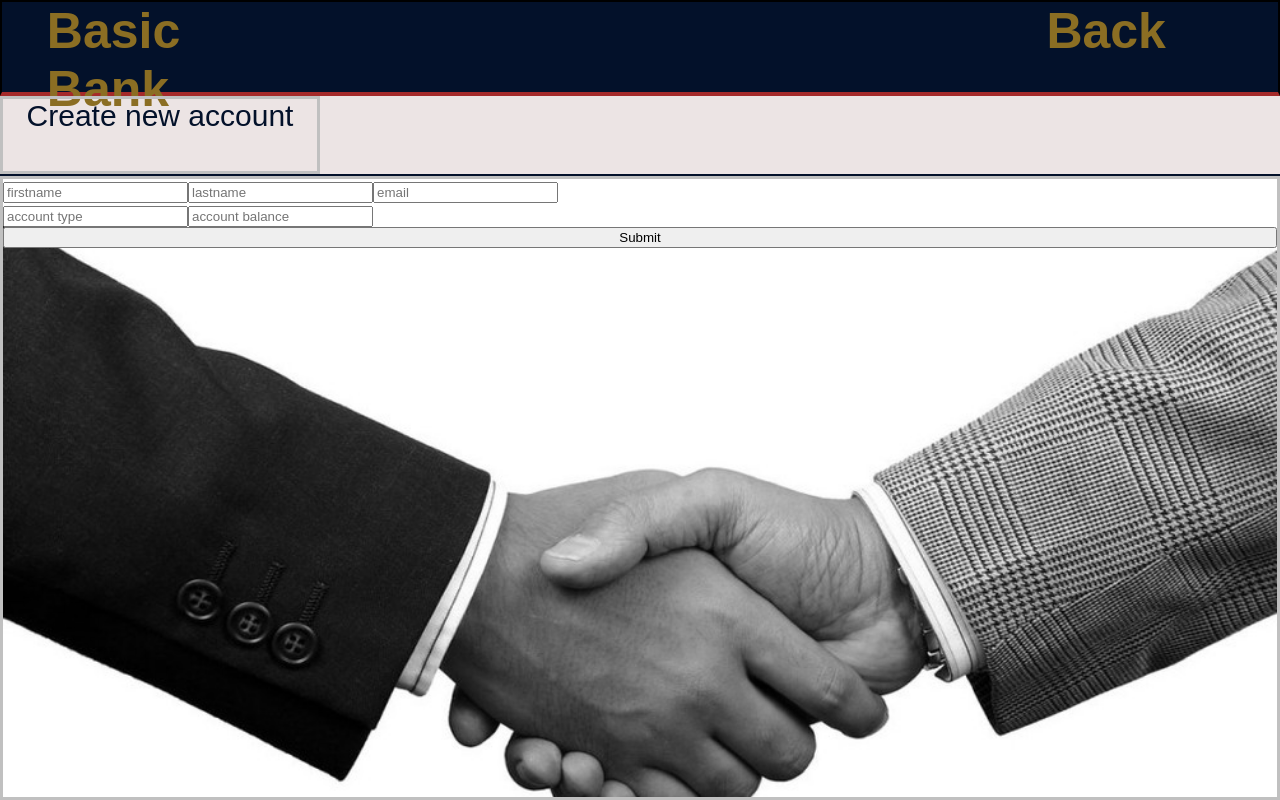
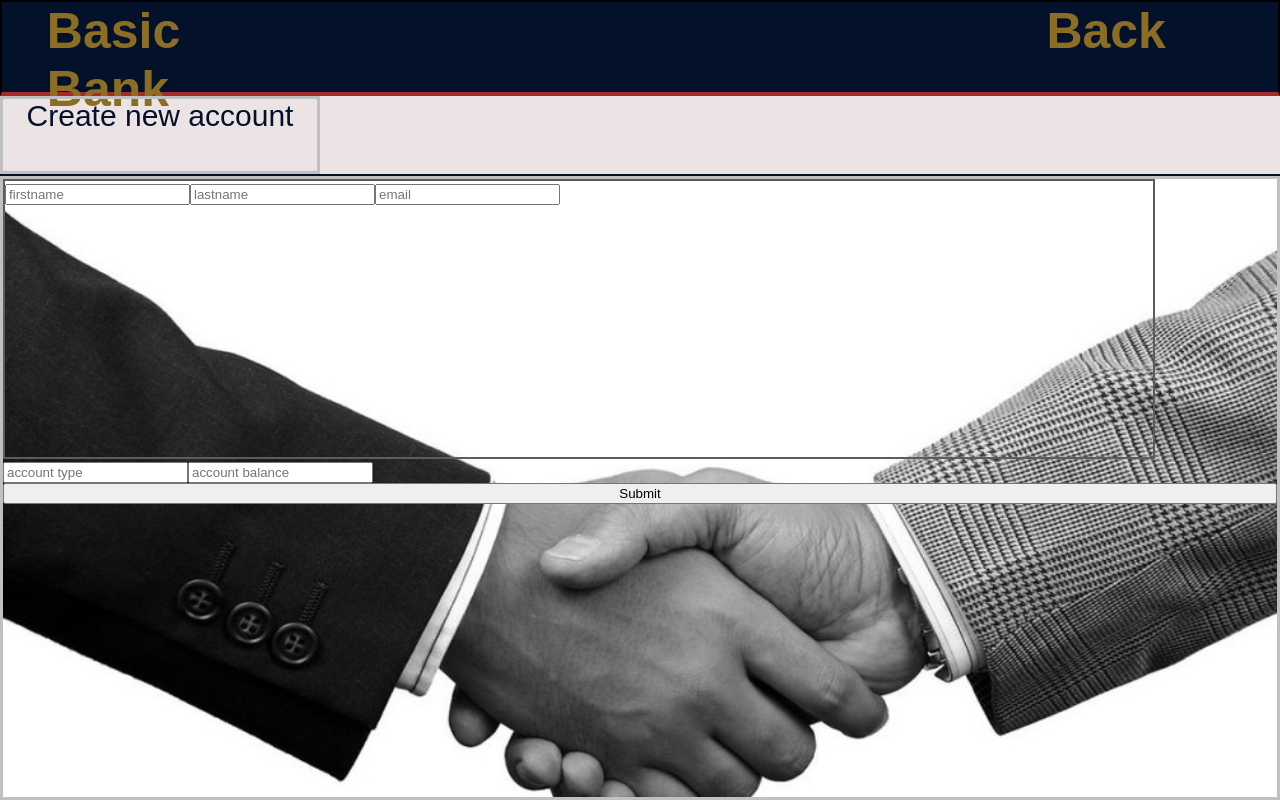
Before and after one commit to cyberstizz/basicbank, a React (Create React App) app: page /create in a window 1280 px wide. Built offline with nearby package versions, Linux system fonts and the light colour scheme.

Commit message:
added rules for create user section

```diff
--- a/src/components/Accounts.css
+++ b/src/components/Accounts.css
@@ -132,3 +132,9 @@ margin-top: 2vh; */
     display: flex;
     flex-direction: column;
 }
+
+.createUserSection{
+    width: 90vw;
+    height: 35vh;
+    border: solid 2px green;
+}
--- a/src/components/Create.js
+++ b/src/components/Create.js
@@ -32,9 +32,11 @@ const Create = () => {
 
         <form className="createNewAccountForm">
             <div className="createUserSection">
+
         <input placeholder="firstname"></input>
         <input placeholder="lastname"></input>
         <input placeholder="email"></input>
+
         </div>
         <div className="createAccountSection">
 
```
